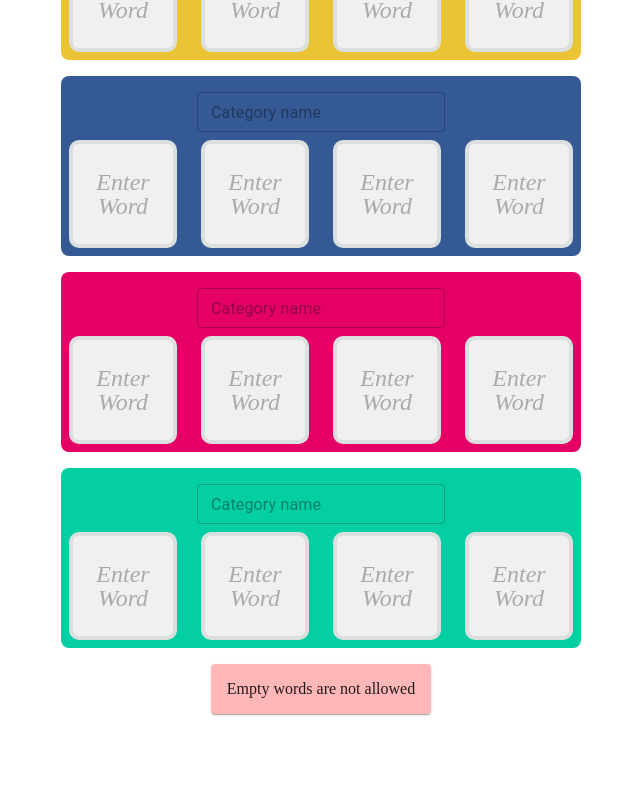
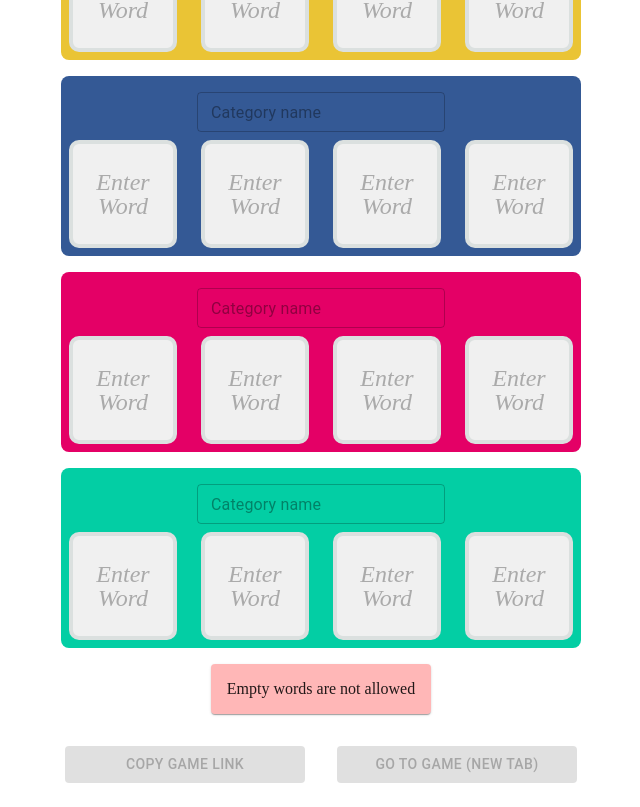
Before and after one commit to wildjames/links-game, a React (Vite) app: page / in a window 1280 px wide. Shown: the part 414-1221 px from the top of the page, without its empty margins (319-959 px from the left). Before the commit the page ends 1152 px from the top, so only its background shows below. Built offline with nearby package versions, Linux system fonts and the light colour scheme.

Commit message:
Add loading spinner to the creator

```diff
--- a/src/hooks/useEditor.ts
+++ b/src/hooks/useEditor.ts
@@ -258,6 +258,14 @@ const useEditor = () => {
         setEditingTileId(undefined)
     }
 
+    const handleGoToGame = async () => {
+        const gameId = await storeGameState(categories, rows, categorySize)
+        window.open(
+            `${window.location.origin}${PATHS.GAME}?data=${gameId ?? gameDefinition}`,
+            '_blank'
+        )
+    }
+
     return {
         rows,
         setRows,
@@ -274,6 +282,7 @@ const useEditor = () => {
         loading,
         handleCloseSnackbar,
         handleClearWords,
+        handleGoToGame,
         gameDefinition,
         gameId,
         validGame,
--- a/src/pages/Creator.tsx
+++ b/src/pages/Creator.tsx
@@ -1,12 +1,8 @@
-import { Link } from 'react-router-dom'
-
 import Button from '@mui/material/Button'
 import DeleteForeverIcon from '@mui/icons-material/DeleteForever'
-import { Paper, Snackbar } from '@mui/material'
+import { CircularProgress, Paper, Snackbar } from '@mui/material'
 
 import '@styles/Creator.scss'
-
-import { PATHS } from '@constants/environment'
 
 import useEditor from '@hooks/useEditor'
 
@@ -24,21 +20,29 @@ const CreatorPage = () => {
         setCategoryNames,
         grid,
         editingTileId,
-        gameDefinition,
-        gameId,
         open,
         handleTileClick,
         handleTileTextChange,
         copyGameLink,
         handleCloseSnackbar,
         handleClearWords,
+        handleGoToGame,
+        loading,
         validGame,
         validationError,
     } = useEditor()
 
+
     return (
         <div className="creator-page">
             <h1>Jimmylinks Editor</h1>
+
+            {loading ? (
+                <div className="creator-page">
+                    <CircularProgress size="3rem" />
+                </div>
+            ) : (
+                <div className='creator-page'>
                     <span>
                         <i>
                             Click or a tile to change its word
@@ -97,7 +101,6 @@ const CreatorPage = () => {
                         )}
                     </Paper>
 
-            {gameDefinition && (
                     <div className='game-links'>
                         <Button
                             className="controls copy-game-link"
@@ -112,15 +115,16 @@ const CreatorPage = () => {
                             className="controls open-game-link"
                             variant="contained"
                             color="secondary"
-                        component={Link}
-                        to={`${PATHS.GAME}?data=${gameId || gameDefinition}`}
-                        target="_blank"
+                            onClick={handleGoToGame}
                             disabled={!validGame}
                         >
                             Go to game (new tab)
                         </Button>
                     </div>
-            )}
+
+                </div>
+            )
+            }
 
             <Snackbar
                 open={open}
@@ -128,7 +132,7 @@ const CreatorPage = () => {
                 onClose={handleCloseSnackbar}
                 message="Copied to clipboard!"
             />
-        </div>
+        </div >
     )
 }
 
--- a/src/utils/utils.ts
+++ b/src/utils/utils.ts
@@ -113,7 +113,7 @@ export async function storeGameState(
     categories: WordCategory[],
     rows: number,
     categorySize: number,
-) {
+): Promise<string> {
     const stateObj: GameState = {
         categories,
         rows,
@@ -130,7 +130,7 @@ export async function storeGameState(
     })
     if (!response.ok) {
         console.error('Failed to store game state:', response.statusText)
-        return
+        throw new Error('Failed to store game state')
     }
     const data = await response.json()
     console.log('Stored game state:', data)
@@ -141,7 +141,7 @@ interface FetchGameStateResponse {
     game_encoding: string
 }
 
-export async function fetchGameState(gameId: string) {
+export async function fetchGameState(gameId: string): Promise<FetchGameStateResponse> {
     const response = await fetch(BACKEND_PATHS.FETCH.replace(':gameId', gameId), {
         method: 'GET',
         headers: {
@@ -151,7 +151,7 @@ export async function fetchGameState(gameId: string) {
     })
     if (!response.ok) {
         console.error('Failed to fetch game state:', response.statusText)
-        return
+        throw new Error('Failed to fetch game state')
     }
 
     const data: FetchGameStateResponse = await response.json()
```
Lines whose indentation alone changed are shown as unchanged.
